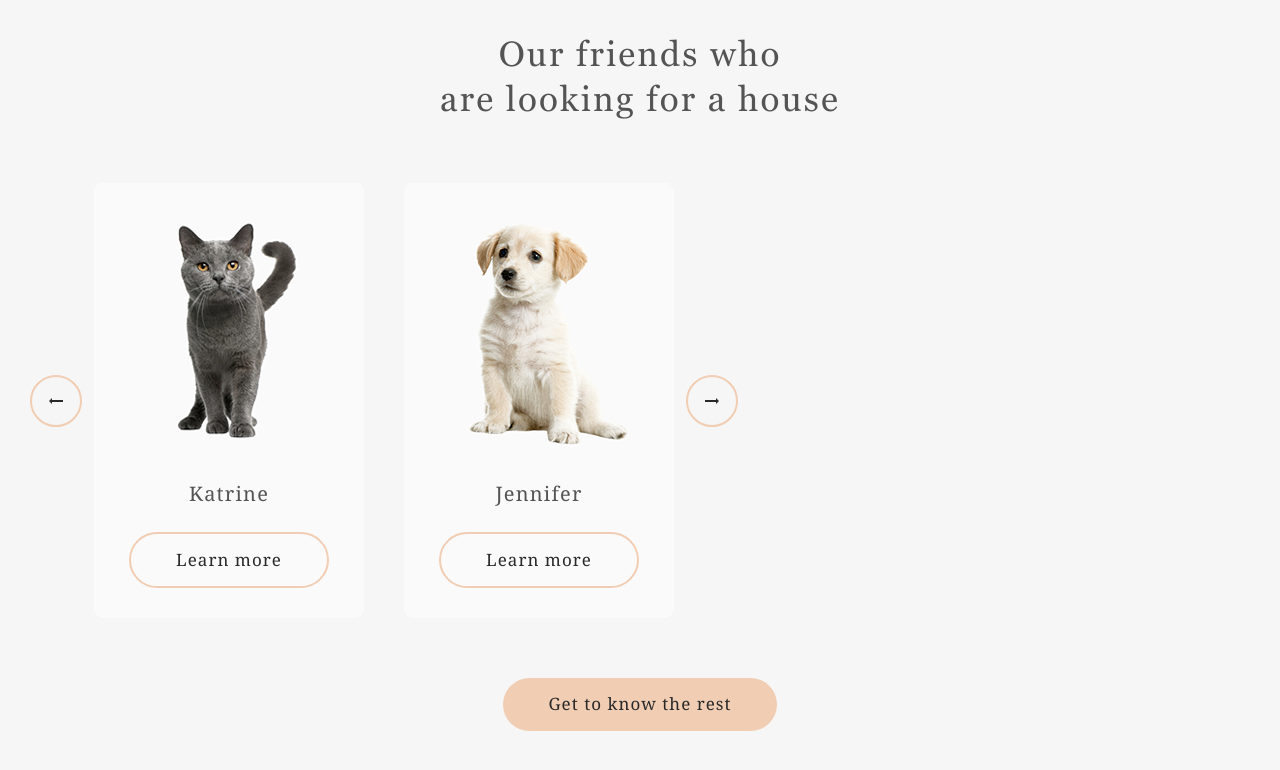
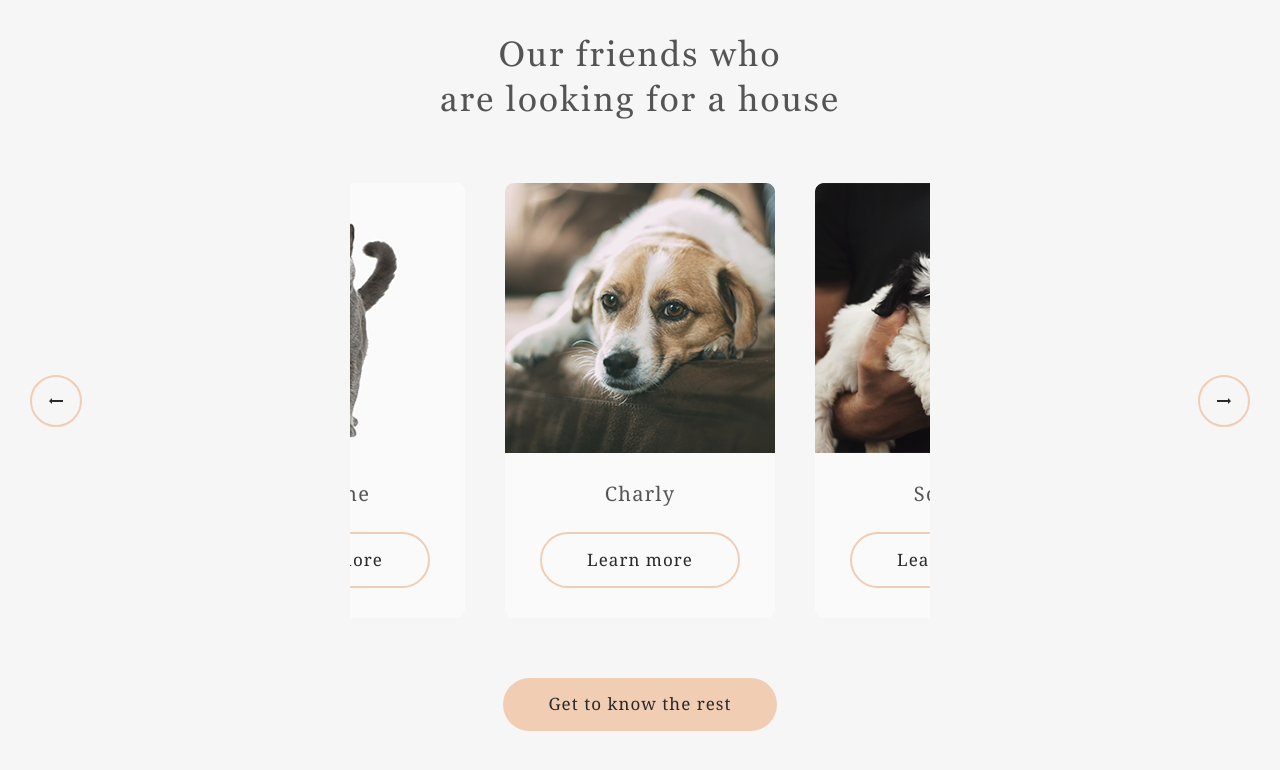
Before and after one commit to misochenk0/rs-school, a plain HTML site: page shelter/pages/main/index.html in a window 1280 px wide. Both pictures are taken after a click on the button 56 px from the left and 2663 px from the top of the page. Shown: the part 2263-3033 px from the top of the page. Drawn offline with Linux system fonts and the light colour scheme.

Commit message:
feet: add carousel

```diff
--- a/shelter/assets/js/script.js
+++ b/shelter/assets/js/script.js
@@ -24,4 +24,135 @@ document.addEventListener('DOMContentLoaded', () => {
 			closeNav();
 		}
 	})
+
+	let amountSlides = '';
+	if(document.documentElement.clientWidth > 1279) {
+		amountSlides = 3;
+		scrollBy = '1080px';
+	} else if (document.documentElement.clientWidth > 767) {
+		amountSlides = 2;
+		scrollBy = '620px';
+	} else {
+		amountSlides = 1;
+		scrollBy = '310px';
+	}
+
+	const petsWrapper = document.querySelector('.friends-slider__wrapper');
+
+	let petsArr = []
+
+	fetch('../../data/pets.json')
+	.then(res => res.json())
+	.then(data => {
+		petsArr = data;
+		let visibleSlides = [];
+		function getRandomInt(max) {
+			return Math.floor(Math.random() * max);
+		}
+		function getSlides(count, testArr) {
+			if(!testArr) {
+				while(visibleSlides.length < count){
+					let testMe = petsArr[getRandomInt(8)];
+					if(visibleSlides.length > 0) {
+						if(!visibleSlides.includes(testMe) && (!testArr || !testArr.includes(testMe))) {
+							if(testArr) {
+								testArr.push(testMe)
+							} else {
+								visibleSlides.push(testMe);
+							}
+						}
+					} else {
+						visibleSlides.push(testMe)
+					}
+				}
+			} else {
+				let newArr = [];
+				while(newArr.length < count){
+					let testMe = petsArr[getRandomInt(8)];
+					if(!visibleSlides.includes(testMe) && !newArr.includes(testMe)) {
+						newArr.push(testMe)
+					}
+				}
+				return newArr
+			}
+
+		}
+
+		getSlides(amountSlides)
+
+		let prevSlides = getSlides(amountSlides, true),
+			nextSlides = getSlides(amountSlides, true);
+
+		function innerSlides(block, arr, where='beforeend') {
+
+			arr.forEach(item => {
+				block.insertAdjacentHTML(where, `
+				<div class="item">
+					<img src="${item.img}" alt="${item.type} ${item.name}" class="item__img">
+					<div class="item__title">${item.name}</div>
+					<button class="item__button btn btn_tr" data-item="${item.name}">Learn more</button>
+				</div>
+				`)
+			})
+		}
+		function removeItems(amount, from = 'start') {
+			if(petsWrapper) {
+				let items = petsWrapper.querySelectorAll('.item');
+				for(let i = 0; i < amount; i++) {
+					if(from === 'start') {
+						items[i].remove();
+					} else {
+						items[items.length - 1 - i].remove();
+					}
+				}
+			}
+		}
+		if(petsWrapper) {
+			innerSlides(petsWrapper, prevSlides)
+			innerSlides(petsWrapper, visibleSlides)
+			innerSlides(petsWrapper, nextSlides)
+		}
+
+		const arrowNext = document.querySelector('.friends-slider__arrow.next')
+		const arrowPrev = document.querySelector('.friends-slider__arrow.prev')
+
+		if(arrowNext && arrowPrev) {
+			arrowNext.addEventListener('click', e => {
+				visibleSlides = nextSlides;
+				nextSlides = getSlides(amountSlides, true);
+				petsWrapper.querySelectorAll('.item').forEach(item => {
+					item.style.transition = '.5s';
+					item.style.transform = `translateX(-${scrollBy})`;
+					setTimeout(() => {
+						item.style.transition = '0s';
+						item.style.transform = 'none'
+					}, 500)
+				})
+				setTimeout(() => {
+					innerSlides(petsWrapper, nextSlides);
+					removeItems(amountSlides)
+				}, 500)
+			})
+			arrowPrev.addEventListener('click', e => {
+				visibleSlides = prevSlides;
+				prevSlides = getSlides(amountSlides, true);
+
+				petsWrapper.querySelectorAll('.item').forEach(item => {
+					item.style.transition = '.5s';
+					item.style.transform = `translateX(${scrollBy})`;
+					setTimeout(() => {
+						item.style.transition = '0s';
+						item.style.transform = 'none'
+					}, 500)
+				})
+				setTimeout(() => {
+					innerSlides(petsWrapper, prevSlides, 'afterbegin');
+					removeItems(amountSlides, 'end')
+				}, 500)
+			})
+		}
+
+	})
+
+
 })
--- a/shelter/assets/styles/style.css
+++ b/shelter/assets/styles/style.css
@@ -468,6 +468,9 @@ section {
 
 .friends-slider__wrapper {
 	display: flex;
+	flex-wrap: nowrap;
+	overflow: hidden;
+	justify-content: center;
 	column-gap: 90px;
 }
 
@@ -475,6 +478,7 @@ section {
 	width: 270px;
 	background: var(--color-light-s);
 	border-radius: 9px;
+	flex-shrink: 0;
 	padding-bottom: 30px;
 	text-align: center;
 	transition: .5s all;
@@ -740,8 +744,11 @@ section {
 		column-gap: 10px;
 		justify-content: space-between;
 	}
-	.friends-slider__wrapper .item:nth-child(3) {
+	/* .friends-slider__wrapper .item:nth-child(3) {
 		display: none;
+	} */
+	.friends-slider__wrapper {
+		width: 580px;
 	}
 	.help__wrapper {
 		grid-template-columns: repeat(auto-fill, 170px);
@@ -801,7 +808,7 @@ section {
 	}
 	.friends-slider {
 		column-gap: 12px;
-		justify-content: flex-start;
+		/* justify-content: flex-start; */
 	}
 	.friends-slider__wrapper {
 		column-gap: 40px;
@@ -860,7 +867,10 @@ section {
 		margin: 0 10px;
 	}
 
-
+	.friends-slider__wrapper {
+		width: 270px;
+		margin: 0 auto;
+	}
 	.banner__title {
 		text-align: center;
 		font-size: 25px;
@@ -910,9 +920,9 @@ section {
 		justify-content: center;
 		grid-column: 1/3;
 	}
-	.friends-slider__wrapper .item:nth-child(2) {
+	/* .friends-slider__wrapper .item:nth-child(2) {
 		display: none;
-	}
+	} */
 	.item__button {
 		margin-top: 32px;
 		padding: 12px 43px;
--- /dev/null
+++ b/shelter/data/pets.json
@@ -0,0 +1,90 @@
+[
+	{
+	  "name": "Jennifer",
+	  "img": "../../assets/images/pets-jennifer.png",
+	  "type": "Dog",
+	  "breed": "Labrador",
+	  "description": "Jennifer is a sweet 2 months old Labrador that is patiently waiting to find a new forever home. This girl really enjoys being able to go outside to run and play, but won't hesitate to play up a storm in the house if she has all of her favorite toys.",
+	  "age": "2 months",
+	  "inoculations": ["none"],
+	  "diseases": ["none"],
+	  "parasites": ["none"]
+	},
+	{
+	  "name": "Sophia",
+	  "img": "../../assets/images/pets-sophia.png",
+	  "type": "Dog",
+	  "breed": "Shih tzu",
+	  "description": "Sophia here and I'm looking for my forever home to live out the best years of my life. I am full of energy. Everyday I'm learning new things, like how to walk on a leash, go potty outside, bark and play with toys and I still need some practice.",
+	  "age": "1 month",
+	  "inoculations": ["parvovirus"],
+	  "diseases": ["none"],
+	  "parasites": ["none"]
+	},
+	{
+	  "name": "Woody",
+	  "img": "../../assets/images/pets-woody.png",
+	  "type": "Dog",
+	  "breed": "Golden Retriever",
+	  "description": "Woody is a handsome 3 1/2 year old boy. Woody does know basic commands and is a smart pup. Since he is on the stronger side, he will learn a lot from your training. Woody will be happier when he finds a new family that can spend a lot of time with him.",
+	  "age": "3 years 6 months",
+	  "inoculations": ["adenovirus", "distemper"],
+	  "diseases": ["right back leg mobility reduced"],
+	  "parasites": ["none"]
+	},
+	{
+	  "name": "Scarlett",
+	  "img": "../../assets/images/pets-scarlett.png",
+	  "type": "Dog",
+	  "breed": "Jack Russell Terrier",
+	  "description": "Scarlett is a happy, playful girl who will make you laugh and smile. She forms a bond quickly and will make a loyal companion and a wonderful family dog or a good companion for a single individual too since she likes to hang out and be with her human.",
+	  "age": "3 months",
+	  "inoculations": ["parainfluenza"],
+	  "diseases": ["none"],
+	  "parasites": ["none"]
+	},
+	{
+	  "name": "Katrine",
+	  "img": "../../assets/images/pets-katrine.png",
+	  "type": "Cat",
+	  "breed": "British Shorthair",
+	  "description": "Katrine is a beautiful girl. She is as soft as the finest velvet with a thick lush fur. Will love you until the last breath she takes as long as you are the one. She is picky about her affection. She loves cuddles and to stretch into your hands for a deeper relaxations.",
+	  "age": "6 months",
+	  "inoculations": ["panleukopenia"],
+	  "diseases": ["none"],
+	  "parasites": ["none"]
+	},
+	{
+	  "name": "Timmy",
+	  "img": "../../assets/images/pets-timmy.png",
+	  "type": "Cat",
+	  "breed": "British Shorthair",
+	  "description": "Timmy is an adorable grey british shorthair male. He loves to play and snuggle. He is neutered and up to date on age appropriate vaccinations. He can be chatty and enjoys being held. Timmy has a lot to say and wants a person to share his thoughts with.",
+	  "age": "2 years 3 months",
+	  "inoculations": ["calicivirus", "viral rhinotracheitis"],
+	  "diseases": ["kidney stones"],
+	  "parasites": ["none"]
+	},
+	{
+	  "name": "Freddie",
+	  "img": "../../assets/images/pets-freddie.png",
+	  "type": "Cat",
+	  "breed": "British Shorthair",
+	  "description": "Freddie is a little shy at first, but very sweet when he warms up. He likes playing with shoe strings and bottle caps. He is quick to learn the rhythms of his human’s daily life. Freddie has bounced around a lot in his life, and is looking to find his forever home.",
+	  "age": "2 months",
+	  "inoculations": ["rabies"],
+	  "diseases": ["none"],
+	  "parasites": ["none"]
+	},
+	{
+	  "name": "Charly",
+	  "img": "../../assets/images/pets-charly.png",
+	  "type": "Dog",
+	  "breed": "Jack Russell Terrier",
+	  "description": "This cute boy, Charly, is three years old and he likes adults and kids. He isn’t fond of many other dogs, so he might do best in a single dog home. Charly has lots of energy, and loves to run and play. We think a fenced yard would make him very happy.",
+	  "age": "8 years",
+	  "inoculations": ["bordetella bronchiseptica", "leptospirosis"],
+	  "diseases": ["deafness", "blindness"],
+	  "parasites": ["lice", "fleas"]
+	}
+  ]
--- a/shelter/pages/main/index.html
+++ b/shelter/pages/main/index.html
@@ -76,21 +76,6 @@
 						</svg>
 					</button>
 					<div class="friends-slider__wrapper">
-						<div class="item">
-							<img src="../../assets/images/pets-katrine.png" alt="cat katrine" class="item__img">
-							<div class="item__title">Katrine</div>
-							<button class="item__button btn btn_tr">Learn more</button>
-						</div>
-						<div class="item">
-							<img src="../../assets/images/pets-jennifer.png" alt="puppy jennifer" class="item__img">
-							<div class="item__title">Jennifer</div>
-							<button class="item__button btn btn_tr">Learn more</button>
-						</div>
-						<div class="item">
-							<img src="../../assets/images/pets-woody.png" alt="cat woody" class="item__img">
-							<div class="item__title">Woody</div>
-							<button class="item__button btn btn_tr">Learn more</button>
-						</div>
 					</div>
 					<button class="friends-slider__arrow next">
 						<svg width="14" height="6" viewBox="0 0 14 6" fill="none" xmlns="http://www.w3.org/2000/svg">
```
Also changed, not shown: shelter/assets/images/pets-scarlett.png (renamed from shelter/assets/images/pets-scarlet.png).
